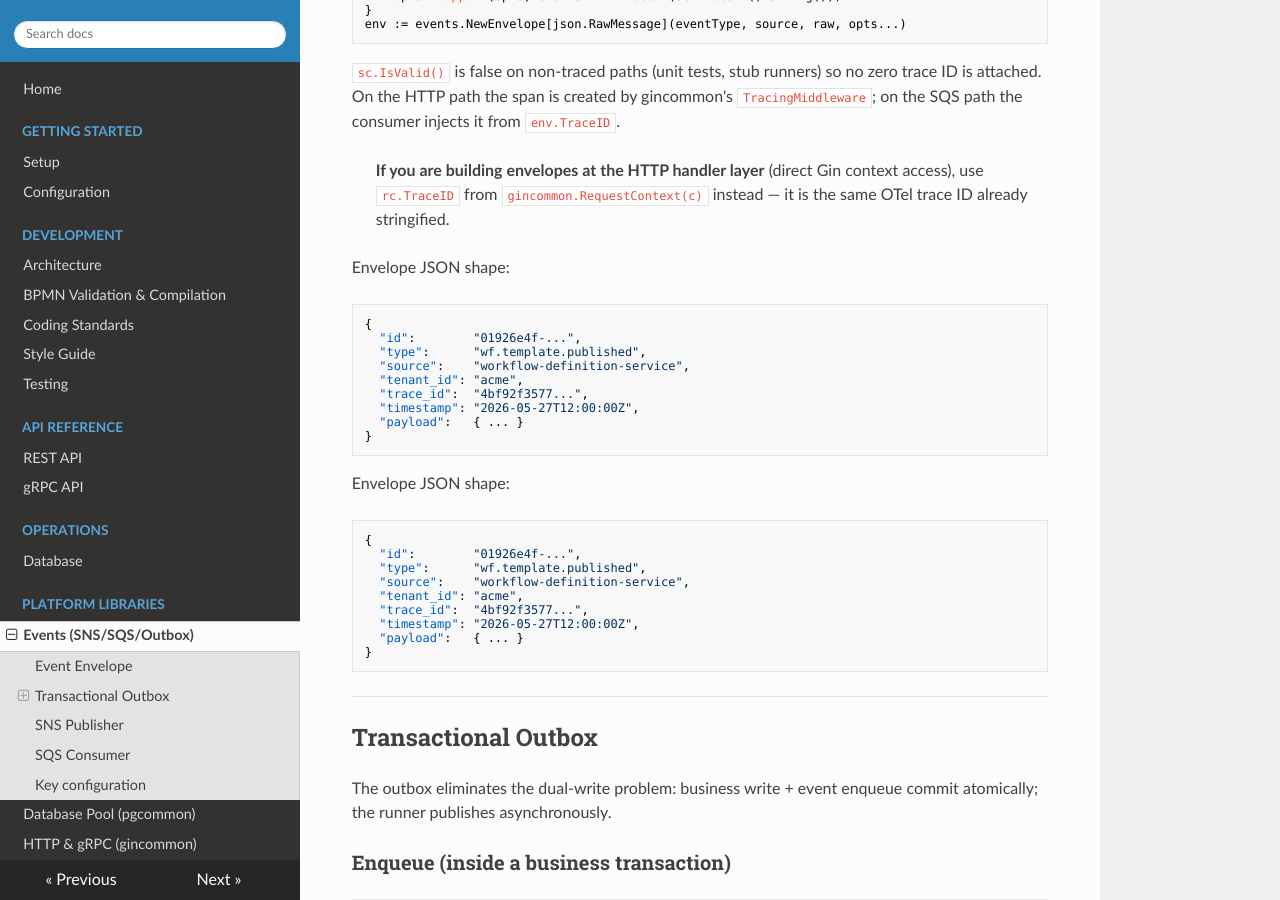
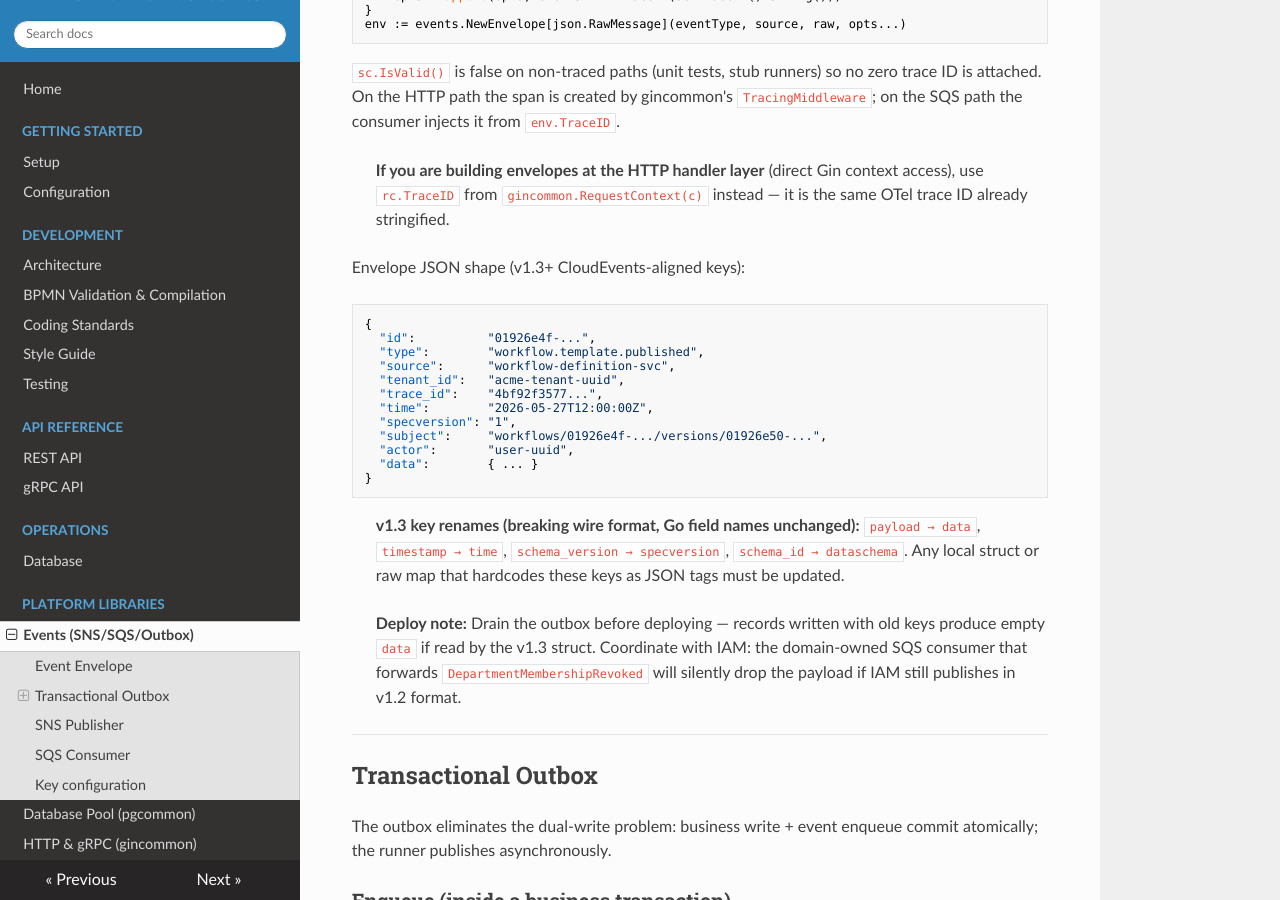
Before and after one commit to BCBP-SOLUTIONS-FZC-LLC/workflow-definition-service, an MkDocs documentation site: the page built from docs/platform-events.md, in a window 1280 px wide and 900 px high, scrolled down 733 px. Built offline with MkDocs 1.6.1, drawn with Linux system fonts in a browser that asks for light colours; nearby versions of some CDN libraries; some of the changed text lies outside the part shown.

Commit message:
feat(events): adopt platform-events v1.3.0 with CloudEvents wire format
Bumps platform-events to v1.3.0 and updates all call sites for the
breaking CloudEvents JSON key renames (payload→data, timestamp→time,
schema_version→specversion). Adds Subject and Actor envelope fields so
SNS filter-policy routing works without body parsing.

- buildEnvelope gains subject/actor params; call sites pass
  "workflows/{id}/versions/{id}" and userID respectively
- All local structs and raw maps with hardcoded "payload" JSON key
  updated to "data" (test files, smoke-test.sh)
- AsyncAPI and OpenAPI specs updated to reflect v1.3 wire format and
  new subject/actor fields; docs updated with deploy coordination note

Co-Authored-By: Claude Sonnet 4.6 <noreply@anthropic.com>

````diff
--- a/docs/platform-events.md
+++ b/docs/platform-events.md
@@ -31,33 +31,31 @@ env := events.NewEnvelope[json.RawMessage](eventType, source, raw, opts...)
 
 > **If you are building envelopes at the HTTP handler layer** (direct Gin context access), use `rc.TraceID` from `gincommon.RequestContext(c)` instead — it is the same OTel trace ID already stringified.
 
-Envelope JSON shape:
+Envelope JSON shape (v1.3+ CloudEvents-aligned keys):
 
 ```json
 {
-  "id":        "01926e4f-...",
-  "type":      "wf.template.published",
-  "source":    "workflow-definition-service",
-  "tenant_id": "acme",
-  "trace_id":  "4bf92f3577...",
-  "timestamp": "2026-05-27T12:00:00Z",
-  "payload":   { ... }
+  "id":          "01926e4f-...",
+  "type":        "workflow.template.published",
+  "source":      "workflow-definition-svc",
+  "tenant_id":   "acme-tenant-uuid",
+  "trace_id":    "4bf92f3577...",
+  "time":        "2026-05-27T12:00:00Z",
+  "specversion": "1",
+  "subject":     "workflows/01926e4f-.../versions/01926e50-...",
+  "actor":       "user-uuid",
+  "data":        { ... }
 }
 ```
 
-Envelope JSON shape:
-
-```json
-{
-  "id":        "01926e4f-...",
-  "type":      "wf.template.published",
-  "source":    "workflow-definition-service",
-  "tenant_id": "acme",
-  "trace_id":  "4bf92f3577...",
-  "timestamp": "2026-05-27T12:00:00Z",
-  "payload":   { ... }
-}
-```
+> **v1.3 key renames (breaking wire format, Go field names unchanged):**
+> `payload → data`, `timestamp → time`, `schema_version → specversion`, `schema_id → dataschema`.
+> Any local struct or raw map that hardcodes these keys as JSON tags must be updated.
+>
+> **Deploy note:** Drain the outbox before deploying — records written with old keys produce
+> empty `data` if read by the v1.3 struct. Coordinate with IAM: the domain-owned SQS consumer
+> that forwards `DepartmentMembershipRevoked` will silently drop the payload if IAM still
+> publishes in v1.2 format.
 
 ---
 
@@ -132,7 +130,7 @@ publisher, err := events.NewSNSPublisher(events.SNSConfig{
 })
 ```
 
-`PublishBatch` splits automatically at 10 (SNS hard limit). SNS message attributes (`EventType`, `TenantID`, `Source`, `EventID`) are always set for SQS subscription filter policies.
+`PublishBatch` splits automatically at 10 (SNS hard limit). SNS message attributes (`EventType`, `TenantID`, `Source`, `EventID`) are always set for SQS subscription filter policies. When `Subject` is non-empty it is also forwarded as an SNS `Subject` attribute, enabling filter-policy routing without body parsing.
 
 **Mock for tests:**
 
````
Also changed, not shown: .claude/CLAUDE.md (+1 -1 lines), 12 other files.
